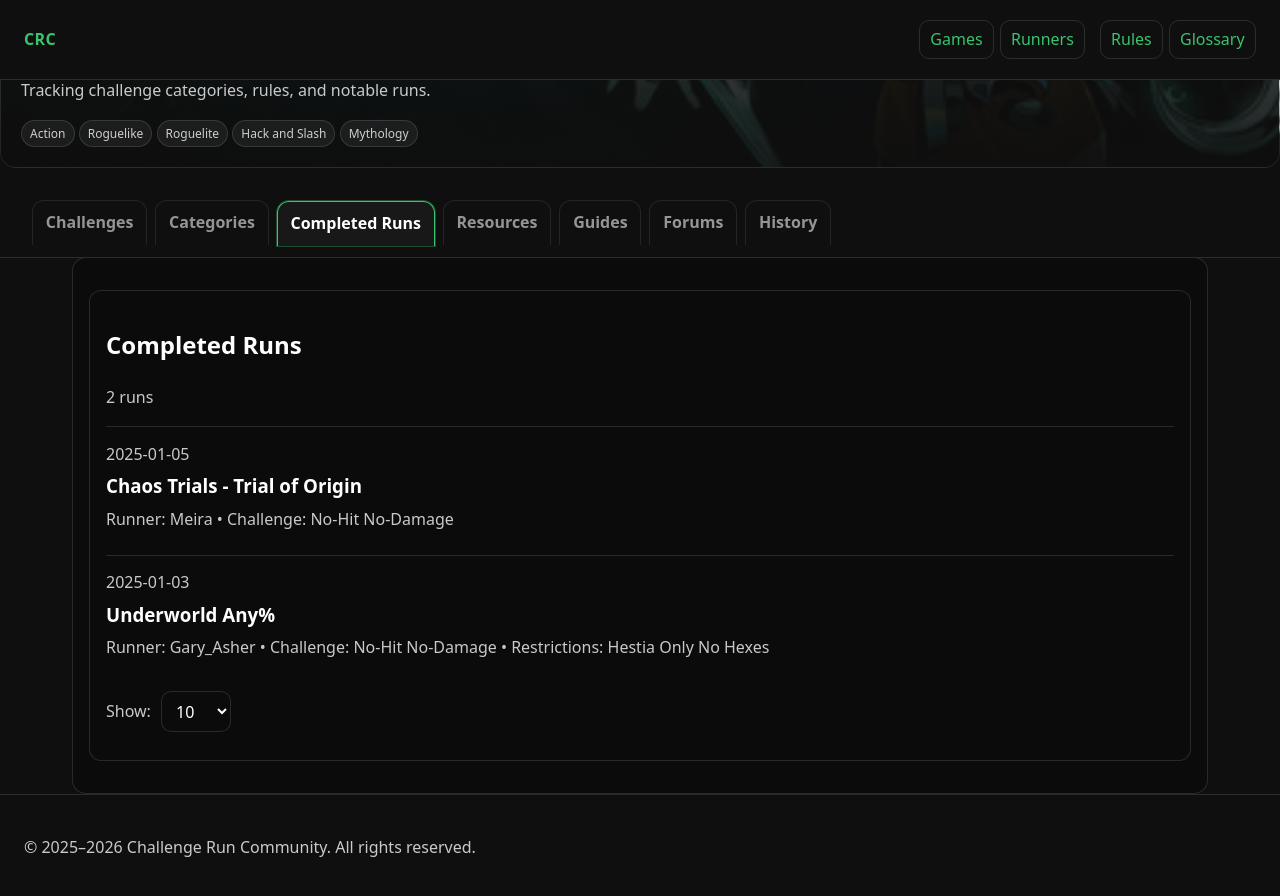
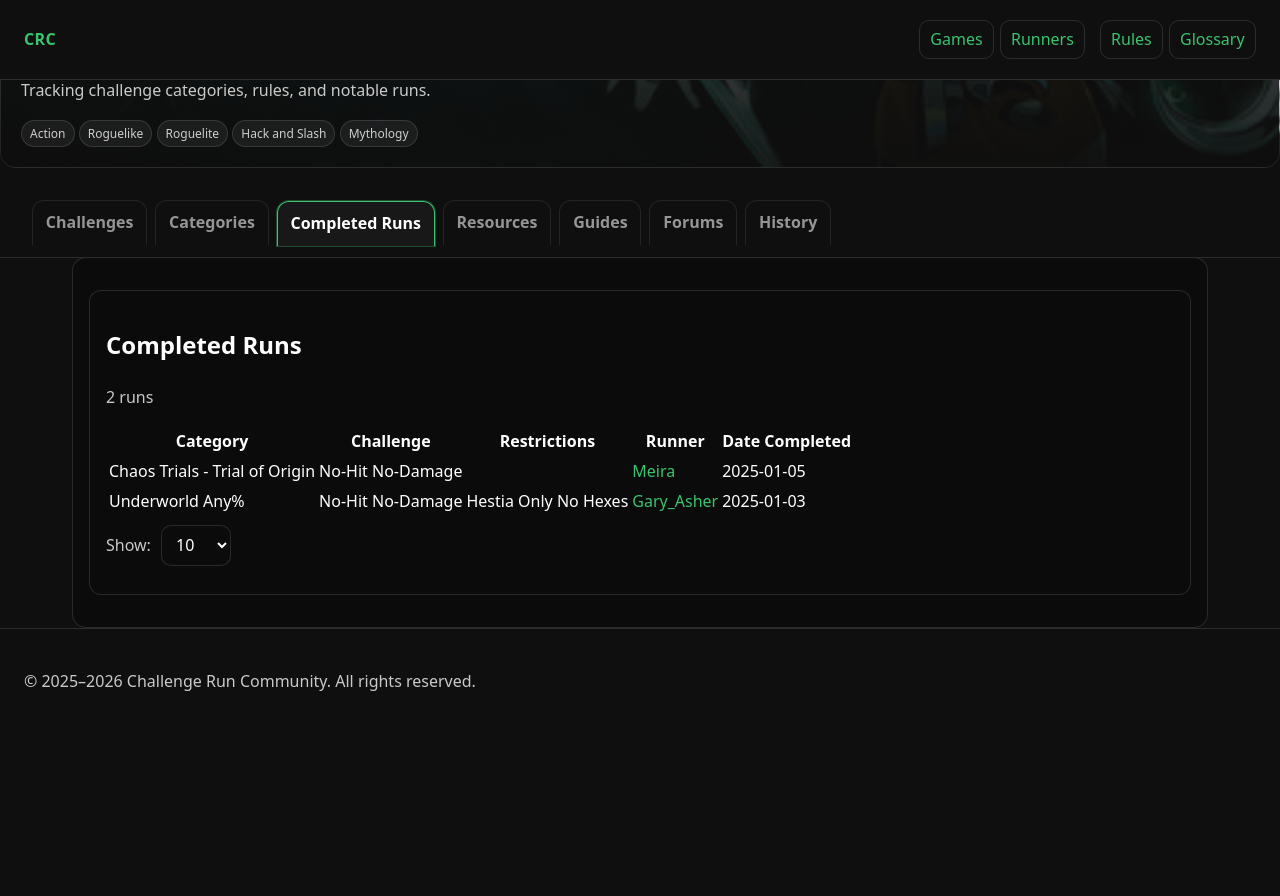
Before and after one commit to GaryAsher/challenge-run-site, a Jekyll site: the page built from games/hades-2/completed-runs.md, in a window 1280 px wide and 900 px high, scrolled down 609 px. Shown: the top 896 px of the window. Built offline with Jekyll 4.4.1, drawn with Linux system fonts in a browser that asks for light colours; after the commit the page ends 1343 px from its top, so only the background shows below that.

Commit message:
add grid for completed-runs page

```diff
--- a/_layouts/completed-runs.html
+++ b/_layouts/completed-runs.html
@@ -112,64 +112,60 @@ layout: default
         {% assign runs = site.data.runs | where: "game_id", page.game_id | sort: "date_completed" | reverse %}
 
         {% if runs and runs.size > 0 %}
+          <div class="table-wrap">
+            <table class="runs-table">
+              <thead>
+                <tr>
+                  <th>Category</th>
+                  <th>Challenge</th>
+                  <th>Restrictions</th>
+                  <th>Runner</th>
+                  <th>Date Completed</th>
+                </tr>
+              </thead>
+
+              <tbody>
                 {% for run in runs %}
-            <article
-              class="run-item"
+                  <tr
+                    class="run-row"
                     data-challenge-id="{{ run.challenge_id | default: '' | downcase }}"
                     data-restriction-ids="{{ run.restriction_ids | default: empty | join: ',' | downcase }}"
-              style="padding: 0.9rem 0; border-top: 1px solid var(--border);"
+                    data-category="{{ run.category | default: '' | downcase }}"
+                    data-runner="{{ run.runner_id | default: run.runner | default: '' | downcase }}"
+                    data-date="{{ run.date_completed | default: '' }}"
                   >
-              <div class="muted" style="margin-bottom: 0.25rem;">
-                {% if run.date_completed %}{{ run.date_completed }}{% endif %}
-                {% if run.platform %}
-                  {% if run.date_completed %} • {% endif %}
-                  {{ run.platform }}
-                {% endif %}
-              </div>
+                    <td>{{ run.category | default: "" }}</td>
 
-              <h3 style="margin: 0 0 0.35rem 0;">
-                {{ run.category | default: "Run" }}
-              </h3>
-
-              <p class="muted" style="margin: 0 0 0.5rem 0;">
-                {% if run.runner %}
-                  Runner:
-                  {% if run.runner_id %}
-                    <a href="{{ '/runners/' | relative_url }}{{ run.runner_id | slugify }}/">
-                      {{ run.runner }}
-                    </a>
-                  {% else %}
-                    {{ run.runner }}
-                  {% endif %}
-                {% elsif run.runner_id %}
-                  Runner:
-                  <a href="{{ '/runners/' | relative_url }}{{ run.runner_id | slugify }}/">
-                    {{ run.runner_id | replace: "-", " " | capitalize }}
-                  </a>
-                {% endif %}
-
+                    <td>
                       {% if run.challenge %}
-                  {% if run.runner or run.runner_id %} • {% endif %}
-                  Challenge:
                         <span class="tag">{{ run.challenge }}</span>
                       {% endif %}
+                    </td>
 
+                    <td>
                       {% if run.restrictions and run.restrictions.size > 0 %}
-                  {% if run.runner or run.runner_id or run.challenge %} • {% endif %}
-                  Restrictions:
                         {% for r in run.restrictions %}
                           <span class="tag">{{ r }}</span>
                         {% endfor %}
                       {% endif %}
-              </p>
+                    </td>
 
-              {% if run.video %}
-                <p style="margin: 0;">
-                  <a href="{{ run.video }}" target="_blank" rel="noopener">Watch</a>
-                </p>
+                    <td>
+                      {% if run.runner_id %}
+                        <a href="{{ '/runners/' | relative_url }}{{ run.runner_id | slugify }}/">
+                          {{ run.runner | default: run.runner_id }}
+                        </a>
+                      {% else %}
+                        {{ run.runner | default: "" }}
                       {% endif %}
-            </article>
+                    </td>
+
+                    <td>{{ run.date_completed | default: "" }}</td>
+                  </tr>
                 {% endfor %}
+              </tbody>
+            </table>
+          </div>
         {% else %}
           <p class="muted">No runs have been added yet.</p>
         {% endif %}
@@ -197,11 +193,14 @@ layout: default
 </div>
 
 <script>
+/* =========================================================
+   Completed Runs – Client-side Pagination
+   ========================================================= */
 (function () {
   const list = document.getElementById("runs-list");
   if (!list) return;
 
-  const items = Array.from(list.querySelectorAll(".run-item"));
+  const items = Array.from(list.querySelectorAll(".run-row"));
   const limitEl = document.getElementById("runs-limit");
   const countEl = document.getElementById("runs-count");
 
```
Lines whose indentation alone changed are shown as unchanged.
